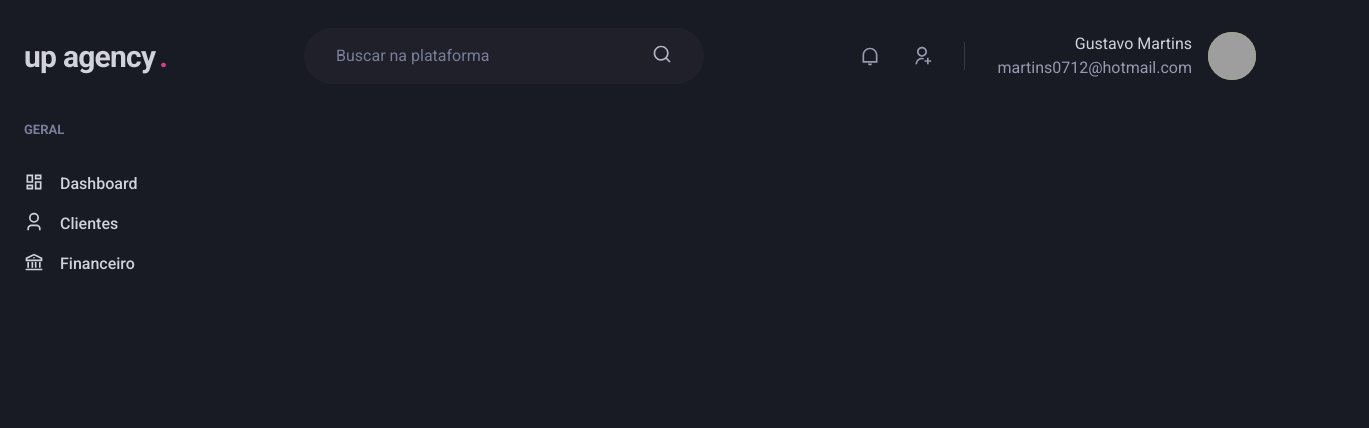
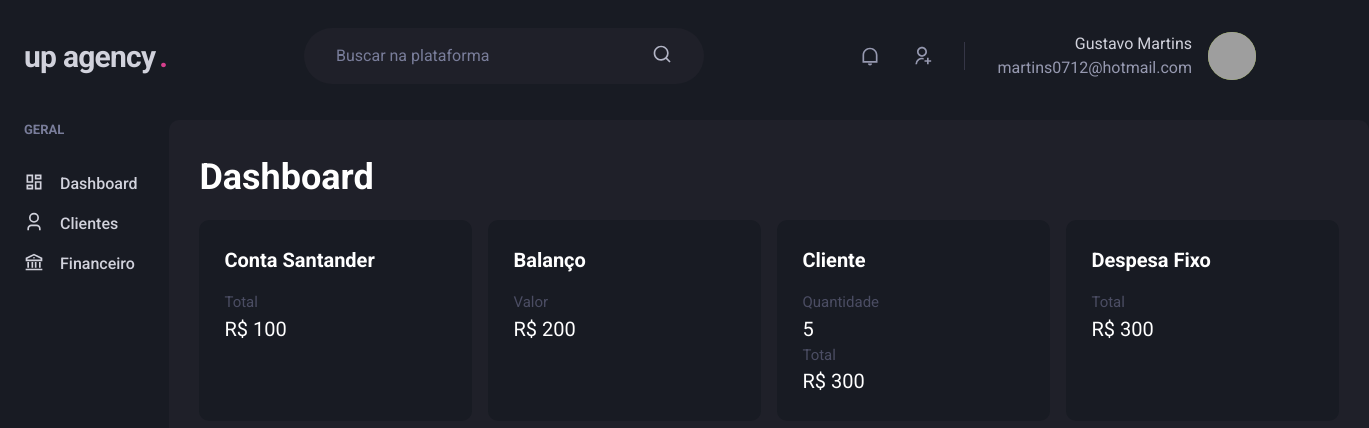
Before and after one commit to guga0712/up-financial, a Next.js app: page /dashboard in a window 1280 px wide. Shown: the top 428 px of the page, 1369 px wide, since content can reach past the window. Built offline with nearby package versions, Linux system fonts and the light colour scheme; grey boxes are pictures that could not be loaded.

Commit message:
added dashboard page

```diff
--- /dev/null
+++ b/src/components/BoxesDashboard.tsx
@@ -0,0 +1,39 @@
+import { Box, Text, Flex } from '@chakra-ui/react'
+
+interface BoxProps {
+    name: string;
+    value: string;
+    type: string;
+    qtd?: string;
+    qtdNumber?: string;
+}
+
+export function BoxesDashboard({ name, value, type, qtd, qtdNumber }: BoxProps) {
+    return (
+        <Box
+            p="15px"
+            bg="gray.900"
+            w="300px"
+            h="auto"
+            alignItems="center"
+            display="flex"
+            flexDirection="column"
+            borderRadius="10px"
+        >
+            <Flex flexDirection="column" gap="4" w="100%" p="10px">
+                <Text fontSize="20px" color="white" fontWeight="bold">{name}</Text>
+                <Flex
+                    flexDirection="column"
+                    h="auto"
+                    w="100%"
+                >
+                    <Text fontSize="15px" color="gray.600">{qtd}</Text>
+                    <Text fontSize="20px" color="white">{qtdNumber}</Text>
+                    <Text fontSize="15px" color="gray.600">{type}</Text>
+                    <Text fontSize="20px" color="white">R$ {value}</Text>
+                </Flex>
+            </Flex>
+
+        </Box>
+    );
+}
--- a/src/components/Sidebar.tsx
+++ b/src/components/Sidebar.tsx
@@ -8,15 +8,15 @@ export function Sidebar() {
                 <Box>
                     <Text fontWeight="bold" color="gray.400" fontSize="small">GERAL</Text>
                     <Stack spacing="4" mt="8" align="stretch">
-                        <Link display="flex" align="center">
+                        <Link display="flex">
                             <Icon as={RiDashboardLine} fontSize="20" />
                             <Text ml="4" fontWeight="medium">Dashboard</Text>
                         </Link>
-                        <Link display="flex" align="center">
+                        <Link display="flex">
                             <Icon as={RiUser3Line} fontSize="20" />
                             <Text ml="4" fontWeight="medium">Clientes</Text>
                         </Link>
-                        <Link display="flex" align="center">
+                        <Link display="flex">
                             <Icon as={RiBankLine} fontSize="20" />
                             <Text ml="4" fontWeight="medium">Financeiro</Text>
                         </Link>
--- a/src/pages/dashboard.tsx
+++ b/src/pages/dashboard.tsx
@@ -1,4 +1,5 @@
-import { Flex } from "@chakra-ui/react";
+import { Box, Flex, Text, SimpleGrid } from "@chakra-ui/react";
+import { BoxesDashboard } from "../components/BoxesDashboard";
 import { Header } from "../components/Header";
 import { Sidebar } from "../components/Sidebar";
 
@@ -9,8 +10,16 @@ export default function Dashboard() {
 
             <Flex w="100%" my="6" maxWidth={1480} mx="auto" px="6">
                 <Sidebar />
-
+                <Flex flexDirection="column" gap="4" bg="gray.800" p="30px" borderRadius="10px" maxWidth="1200px">
+                    <Text fontSize="4xl" fontWeight="bold" color="white">Dashboard</Text>
+                    <Flex gap="4">
+                        <BoxesDashboard name="Conta Santander" value="100" type="Total" />
+                        <BoxesDashboard name="Balanço" value="200" type="Valor" />
+                        <BoxesDashboard name="Cliente" value="300" type="Total" qtd="Quantidade" qtdNumber="5" />
+                        <BoxesDashboard name="Despesa Fixo" value="300" type="Total" />
+                    </Flex>
+                </Flex>
             </Flex>
-        </Flex>
+        </Flex >
     )
 }
```
